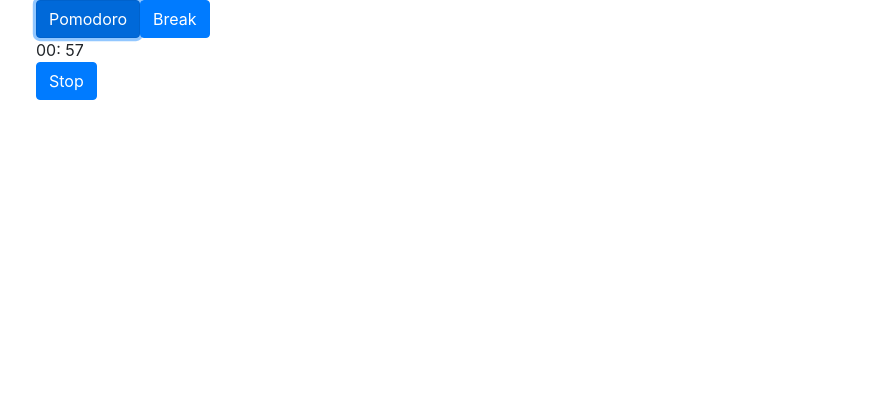
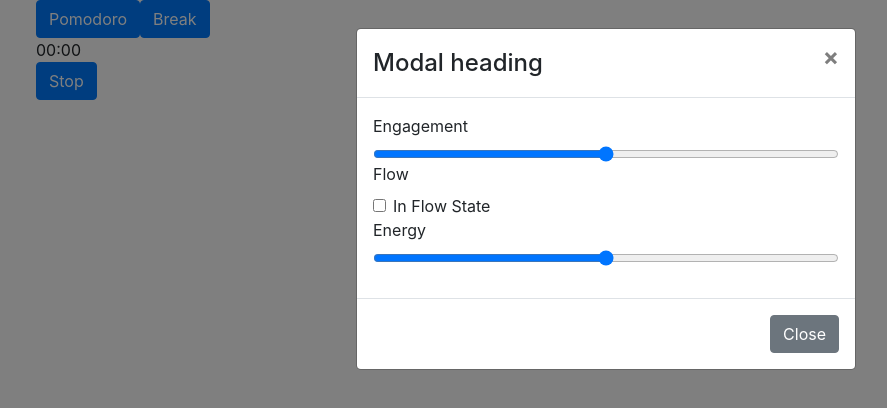
Before and after one commit to kenneth-miura/PomodoroTimer, a React (Create React App) app: page / in a window 1280 px wide. Both pictures are taken after a click on the button "Pomodoro". Shown: the top 408 px of the page, without its empty margins (34-921 px from the left). Built offline with nearby package versions, Linux system fonts and the light colour scheme.

Commit message:
Rating Modal first iter

```diff
--- a/src/App.js
+++ b/src/App.js
@@ -2,7 +2,7 @@ import "./App.css";
 import Timer from "./Components/PomodoroTimer";
 
 function App() {
-  return <Timer pomodoroDuration={1} breakDuration={17}></Timer>;
+  return <Timer pomodoroDuration={0} breakDuration={17}></Timer>;
 }
 
 export default App;
--- a/src/Components/PomodoroTimer.js
+++ b/src/Components/PomodoroTimer.js
@@ -2,7 +2,7 @@ import { useState, useEffect } from "react";
 import Container from "react-bootstrap/Container";
 import Row from "react-bootstrap/Row";
 import Button from "react-bootstrap/Button";
-import Modal from "react-bootstrap/Modal";
+import RatingModal from "./RatingModal";
 
 const minutesToMilliseconds = minutes => {
   return minutes * 60000;
@@ -83,17 +83,7 @@ export default function PomodoroTimer(props) {
           {timerRunning ? "Stop" : "Start"}
         </Button>
       </Row>
-      <Modal show={showModal} onHide={handleCloseModal}>
-        <Modal.Header closeButton>
-          <Modal.Title> Modal heading</Modal.Title>
-        </Modal.Header>
-        <Modal.Body>WOOOO MODAL BODY TEXT LETS GO</Modal.Body>
-        <Modal.Footer>
-          <Button variant="secondary" onClick={handleCloseModal}>
-            Close
-          </Button>
-        </Modal.Footer>
-      </Modal>
+    <RatingModal showModal={showModal} onCloseModal={handleCloseModal}></RatingModal>
     </Container>
   );
 }
--- /dev/null
+++ b/src/Components/RatingModal.js
@@ -0,0 +1,44 @@
+import { useState, useEffect } from "react";
+import Modal from "react-bootstrap/Modal";
+import Button from "react-bootstrap/Button";
+import Form from "react-bootstrap/Form";
+
+const [defaultRangeMin, defaultRangeMax] = [0, 100];
+const mapToRange = (value, newMin, newMax) => {
+  return (value - defaultRangeMin) / (defaultRangeMax - defaultRangeMin) * (newMax - newMin) + newMin;
+};
+
+export default function RatingModal(props) {
+  // engagement, energy, checkbox
+  const [engagement, setEngagement] = useState(0);
+  const [energy, setEnergy] = useState(0);
+  const [inFlow, setInFlow] = useState(false);
+  return (
+    <Modal show={props.showModal} onHide={props.onCloseModal}>
+      <Modal.Header closeButton>
+        <Modal.Title> Modal heading</Modal.Title>
+      </Modal.Header>
+      <Modal.Body>
+        <Form>
+          <Form.Group>
+            <Form.Label> Engagement</Form.Label>
+            <Form.Control
+              type="range"
+              onChange={event => setEngagement(mapToRange(+event.target.value, -1, 1))}
+            />
+            <Form.Label> Flow </Form.Label>
+            <Form.Check type="checkbox" label="In Flow State" onChange={ event =>
+            setInFlow(event.target.checked)}/>
+            <Form.Label>Energy</Form.Label>
+            <Form.Control type="range" onChange = {event => setEnergy(mapToRange(+event.target.value, -1, 1))} />
+          </Form.Group>
+        </Form>
+      </Modal.Body>
+      <Modal.Footer>
+        <Button variant="secondary" onClick={props.onCloseModal}>
+          Close
+        </Button>
+      </Modal.Footer>
+    </Modal>
+  );
+}
```
